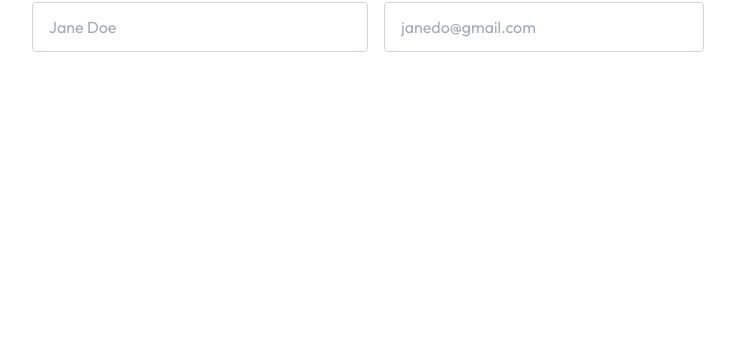
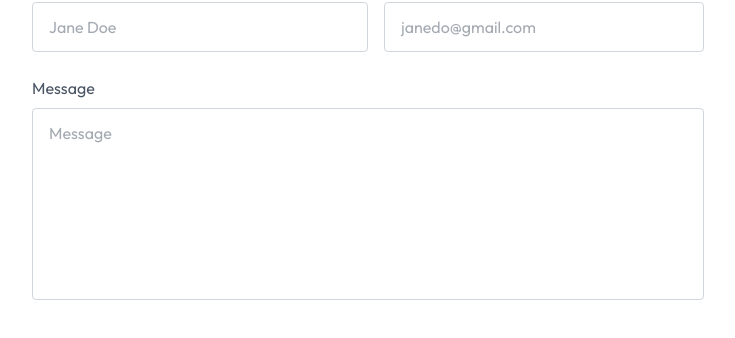
Before and after one commit to Elai5/real-estate, a React (Vite) app: page / in a window 1280 px wide. Shown: the part 3808-4146 px from the top of the page, without its empty margins (272-1007 px from the left). Before the commit the page ends 3940 px from the top, so only its background shows below. Built offline with nearby package versions, Linux system fonts and the light colour scheme.

Commit message:
added message text area

```diff
--- a/src/components/Contact.jsx
+++ b/src/components/Contact.jsx
@@ -41,6 +41,15 @@ const Contact = () => {
             />
           </div>
         </div>
+        <div className="my-6 text-left">
+          Message
+          <textarea
+            className="w-full border border-gray-300 rounded py-3 px-4 mt-2 h-48 resize-none"
+            name="Message"
+            placeholder="Message"
+            required
+          ></textarea>
+        </div>
       </form>
     </div>
   );
```
